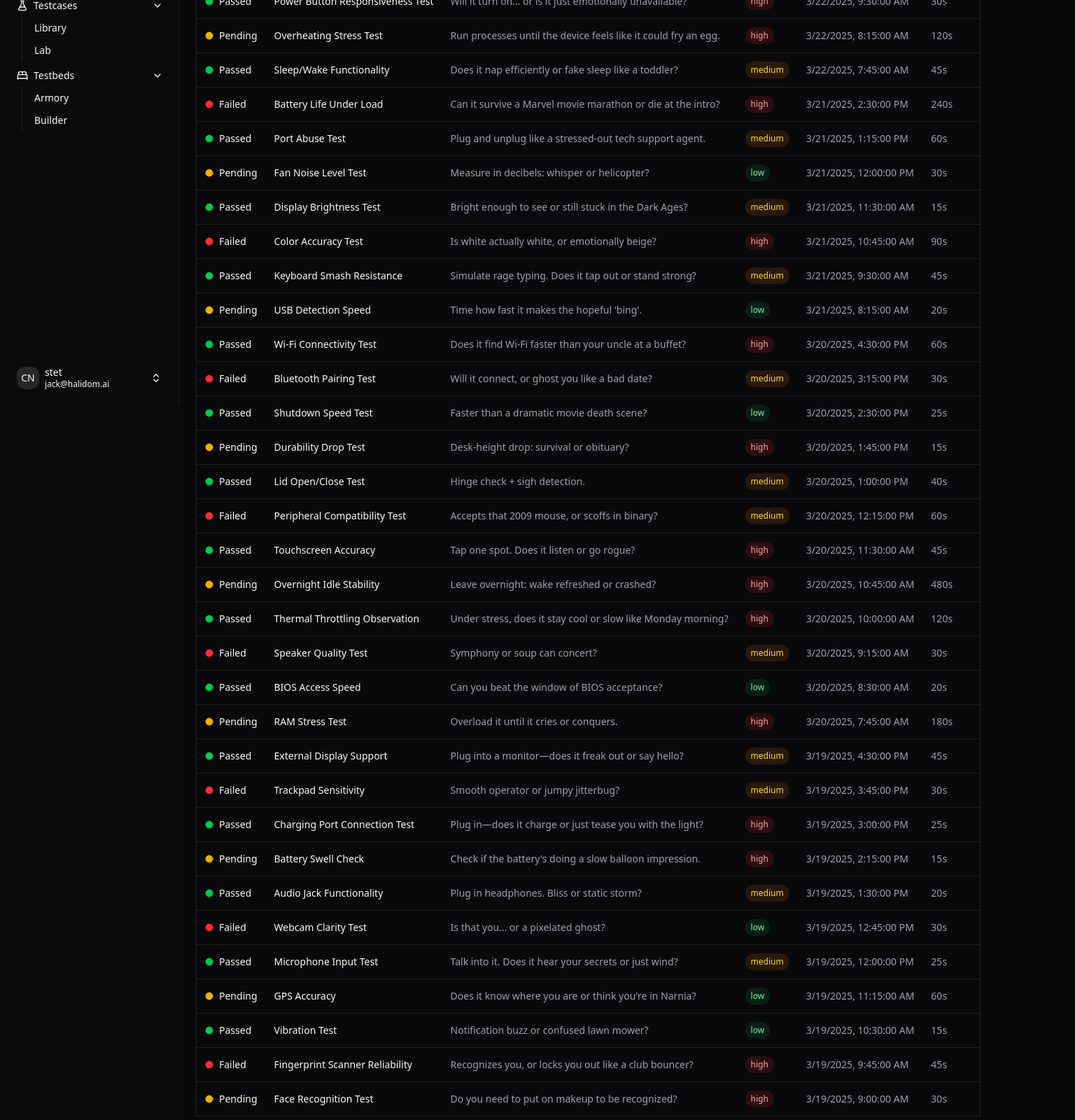
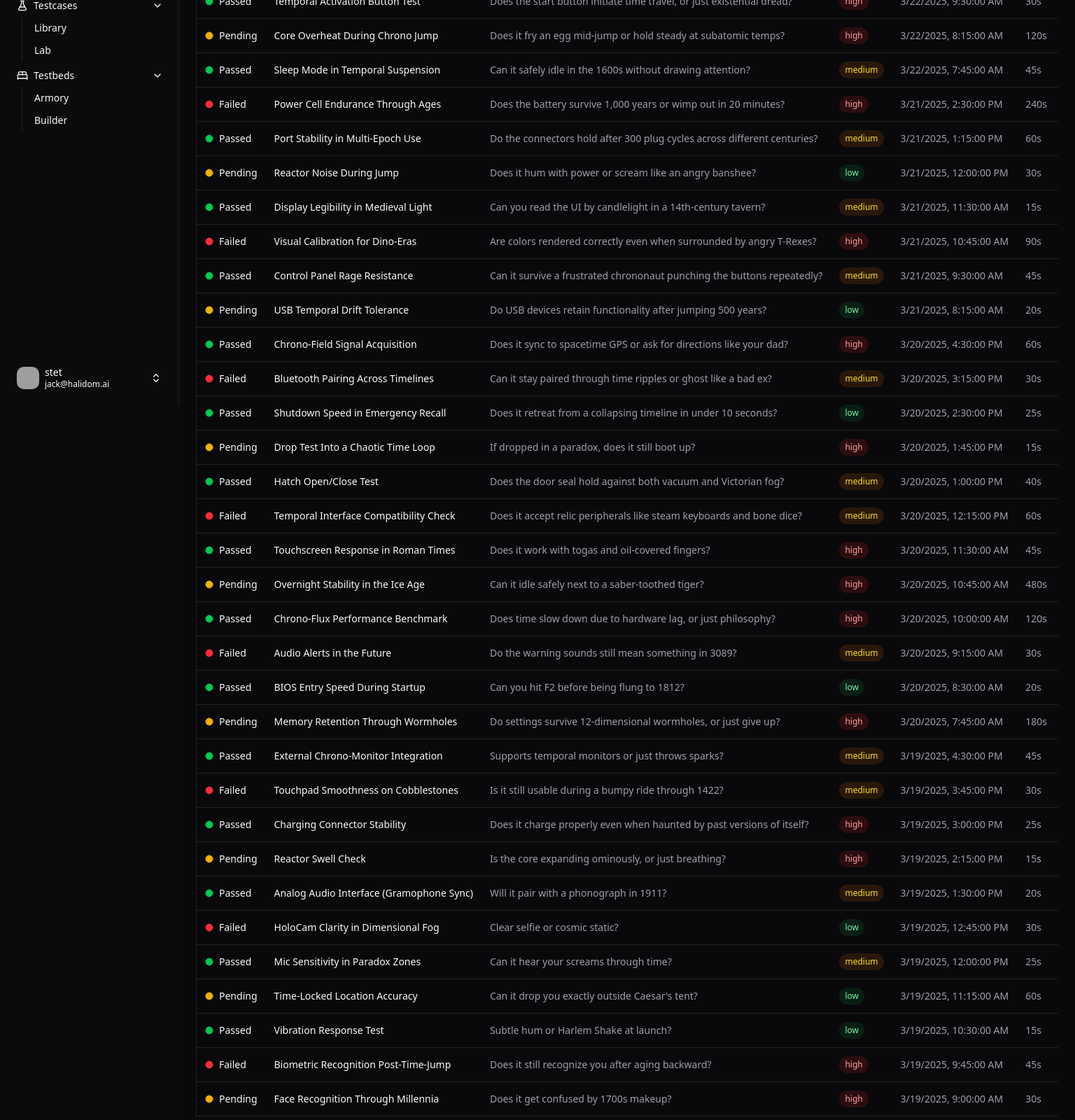
Before and after one commit to jstettner/HIL-Manager, a Next.js app: page /changesets in a window 1280 px wide. Shown: the part 220-1820 px from the top of the page at 70% size, 1536 px wide, since content can reach past the window. Built offline with nearby package versions, Linux system fonts and the light colour scheme; grey boxes are pictures that could not be loaded; a web font is replaced by a local one.

Commit message:
time machine stuff

```diff
--- a/data/sample-data.ts
+++ b/data/sample-data.ts
@@ -3,308 +3,341 @@ import { TestCase, TestBed } from "@/types";
 export const testCases: TestCase[] = [
   {
     id: "tc-001",
-    name: "Power Button Responsiveness Test",
-    description: "Will it turn on… or is it just emotionally unavailable?",
+    name: "Temporal Activation Button Test",
+    description: "Does the start button initiate time travel, or just existential dread?",
     status: "passed",
     lastRun: "2025-03-22T09:30:00Z",
     duration: 30,
     priority: "high",
+    compatibleTestbeds: ["TM-POD-001", "TM-RIG-001", "TM-VEHICLE-001"],
   },
   {
     id: "tc-002",
-    name: "Overheating Stress Test",
+    name: "Core Overheat During Chrono Jump",
     description:
-      "Run processes until the device feels like it could fry an egg.",
+      "Does it fry an egg mid-jump or hold steady at subatomic temps?",
     status: "pending",
     lastRun: "2025-03-22T08:15:00Z",
     duration: 120,
     priority: "high",
+    compatibleTestbeds: ["TM-POD-002", "TM-RIG-002", "TM-STATION-001"],
   },
   {
     id: "tc-003",
-    name: "Sleep/Wake Functionality",
-    description: "Does it nap efficiently or fake sleep like a toddler?",
+    name: "Sleep Mode in Temporal Suspension",
+    description: "Can it safely idle in the 1600s without drawing attention?",
     status: "passed",
     lastRun: "2025-03-22T07:45:00Z",
     duration: 45,
     priority: "medium",
+    compatibleTestbeds: ["TM-POD-001", "TM-SUIT-001", "TM-VEHICLE-002"],
   },
   {
     id: "tc-004",
-    name: "Battery Life Under Load",
-    description: "Can it survive a Marvel movie marathon or die at the intro?",
+    name: "Power Cell Endurance Through Ages",
+    description: "Does the battery survive 1,000 years or wimp out in 20 minutes?",
     status: "failed",
     lastRun: "2025-03-21T14:30:00Z",
     duration: 240,
     priority: "high",
+    compatibleTestbeds: ["TM-POD-001", "TM-SUIT-001"],
   },
   {
     id: "tc-005",
-    name: "Port Abuse Test",
-    description: "Plug and unplug like a stressed-out tech support agent.",
+    name: "Port Stability in Multi-Epoch Use",
+    description: "Do the connectors hold after 300 plug cycles across different centuries?",
     status: "passed",
     lastRun: "2025-03-21T13:15:00Z",
     duration: 60,
     priority: "medium",
+    compatibleTestbeds: ["TM-RIG-002", "TM-STATION-001"],
   },
   {
     id: "tc-006",
-    name: "Fan Noise Level Test",
-    description: "Measure in decibels: whisper or helicopter?",
+    name: "Reactor Noise During Jump",
+    description: "Does it hum with power or scream like an angry banshee?",
     status: "pending",
     lastRun: "2025-03-21T12:00:00Z",
     duration: 30,
     priority: "low",
+    compatibleTestbeds: ["TM-RIG-001", "TM-VEHICLE-001"],
   },
   {
     id: "tc-007",
-    name: "Display Brightness Test",
-    description: "Bright enough to see or still stuck in the Dark Ages?",
+    name: "Display Legibility in Medieval Light",
+    description: "Can you read the UI by candlelight in a 14th-century tavern?",
     status: "passed",
     lastRun: "2025-03-21T11:30:00Z",
     duration: 15,
     priority: "medium",
+    compatibleTestbeds: ["TM-POD-001", "TM-VEHICLE-002"],
   },
   {
     id: "tc-008",
-    name: "Color Accuracy Test",
-    description: "Is white actually white, or emotionally beige?",
+    name: "Visual Calibration for Dino-Eras",
+    description: "Are colors rendered correctly even when surrounded by angry T-Rexes?",
     status: "failed",
     lastRun: "2025-03-21T10:45:00Z",
     duration: 90,
     priority: "high",
+    compatibleTestbeds: ["TM-POD-001", "TM-SUIT-001"],
   },
   {
     id: "tc-009",
-    name: "Keyboard Smash Resistance",
-    description: "Simulate rage typing. Does it tap out or stand strong?",
+    name: "Control Panel Rage Resistance",
+    description: "Can it survive a frustrated chrononaut punching the buttons repeatedly?",
     status: "passed",
     lastRun: "2025-03-21T09:30:00Z",
     duration: 45,
     priority: "medium",
+    compatibleTestbeds: ["TM-RIG-002", "TM-VEHICLE-002"],
   },
   {
     id: "tc-010",
-    name: "USB Detection Speed",
-    description: "Time how fast it makes the hopeful 'bing'.",
+    name: "USB Temporal Drift Tolerance",
+    description: "Do USB devices retain functionality after jumping 500 years?",
     status: "pending",
     lastRun: "2025-03-21T08:15:00Z",
     duration: 20,
     priority: "low",
+    compatibleTestbeds: ["TM-RIG-001", "TM-STATION-001"],
   },
   {
     id: "tc-011",
-    name: "Wi-Fi Connectivity Test",
-    description: "Does it find Wi-Fi faster than your uncle at a buffet?",
+    name: "Chrono-Field Signal Acquisition",
+    description: "Does it sync to spacetime GPS or ask for directions like your dad?",
     status: "passed",
     lastRun: "2025-03-20T16:30:00Z",
     duration: 60,
     priority: "high",
+    compatibleTestbeds: ["TM-POD-001", "TM-VEHICLE-001", "TM-SUIT-001"],
   },
   {
     id: "tc-012",
-    name: "Bluetooth Pairing Test",
-    description: "Will it connect, or ghost you like a bad date?",
+    name: "Bluetooth Pairing Across Timelines",
+    description: "Can it stay paired through time ripples or ghost like a bad ex?",
     status: "failed",
     lastRun: "2025-03-20T15:15:00Z",
     duration: 30,
     priority: "medium",
+    compatibleTestbeds: ["TM-POD-001", "TM-NANO-001"],
   },
   {
     id: "tc-013",
-    name: "Shutdown Speed Test",
-    description: "Faster than a dramatic movie death scene?",
+    name: "Shutdown Speed in Emergency Recall",
+    description: "Does it retreat from a collapsing timeline in under 10 seconds?",
     status: "passed",
     lastRun: "2025-03-20T14:30:00Z",
     duration: 25,
     priority: "low",
+    compatibleTestbeds: ["TM-SUIT-001", "TM-POD-002"],
   },
   {
     id: "tc-014",
-    name: "Durability Drop Test",
-    description: "Desk-height drop: survival or obituary?",
+    name: "Drop Test Into a Chaotic Time Loop",
+    description: "If dropped in a paradox, does it still boot up?",
     status: "pending",
     lastRun: "2025-03-20T13:45:00Z",
     duration: 15,
     priority: "high",
+    compatibleTestbeds: ["TM-SUIT-001", "TM-POD-001"],
   },
   {
     id: "tc-015",
-    name: "Lid Open/Close Test",
-    description: "Hinge check + sigh detection.",
+    name: "Hatch Open/Close Test",
+    description: "Does the door seal hold against both vacuum and Victorian fog?",
     status: "passed",
     lastRun: "2025-03-20T13:00:00Z",
     duration: 40,
     priority: "medium",
+    compatibleTestbeds: ["TM-POD-001", "TM-VEHICLE-001"],
   },
   {
     id: "tc-016",
-    name: "Peripheral Compatibility Test",
-    description: "Accepts that 2009 mouse, or scoffs in binary?",
+    name: "Temporal Interface Compatibility Check",
+    description: "Does it accept relic peripherals like steam keyboards and bone dice?",
     status: "failed",
     lastRun: "2025-03-20T12:15:00Z",
     duration: 60,
     priority: "medium",
+    compatibleTestbeds: ["TM-RIG-002", "TM-VEHICLE-002"],
   },
   {
     id: "tc-017",
-    name: "Touchscreen Accuracy",
-    description: "Tap one spot. Does it listen or go rogue?",
+    name: "Touchscreen Response in Roman Times",
+    description: "Does it work with togas and oil-covered fingers?",
     status: "passed",
     lastRun: "2025-03-20T11:30:00Z",
     duration: 45,
     priority: "high",
+    compatibleTestbeds: ["TM-POD-001", "TM-SUIT-001"],
   },
   {
     id: "tc-018",
-    name: "Overnight Idle Stability",
-    description: "Leave overnight: wake refreshed or crashed?",
+    name: "Overnight Stability in the Ice Age",
+    description: "Can it idle safely next to a saber-toothed tiger?",
     status: "pending",
     lastRun: "2025-03-20T10:45:00Z",
     duration: 480,
     priority: "high",
+    compatibleTestbeds: ["TM-SUIT-001", "TM-STATION-001"],
   },
   {
     id: "tc-019",
-    name: "Thermal Throttling Observation",
-    description: "Under stress, does it stay cool or slow like Monday morning?",
+    name: "Chrono-Flux Performance Benchmark",
+    description: "Does time slow down due to hardware lag, or just philosophy?",
     status: "passed",
     lastRun: "2025-03-20T10:00:00Z",
     duration: 120,
     priority: "high",
+    compatibleTestbeds: ["TM-RIG-001", "TM-POD-002"],
   },
   {
     id: "tc-020",
-    name: "Speaker Quality Test",
-    description: "Symphony or soup can concert?",
+    name: "Audio Alerts in the Future",
+    description: "Do the warning sounds still mean something in 3089?",
     status: "failed",
     lastRun: "2025-03-20T09:15:00Z",
     duration: 30,
     priority: "medium",
+    compatibleTestbeds: ["TM-POD-001", "TM-NANO-001"],
   },
   {
     id: "tc-021",
-    name: "BIOS Access Speed",
-    description: "Can you beat the window of BIOS acceptance?",
+    name: "BIOS Entry Speed During Startup",
+    description: "Can you hit F2 before being flung to 1812?",
     status: "passed",
     lastRun: "2025-03-20T08:30:00Z",
     duration: 20,
     priority: "low",
+    compatibleTestbeds: ["TM-RIG-001", "TM-VEHICLE-001"],
   },
   {
     id: "tc-022",
-    name: "RAM Stress Test",
-    description: "Overload it until it cries or conquers.",
+    name: "Memory Retention Through Wormholes",
+    description: "Do settings survive 12-dimensional wormholes, or just give up?",
     status: "pending",
     lastRun: "2025-03-20T07:45:00Z",
     duration: 180,
     priority: "high",
+    compatibleTestbeds: ["TM-STATION-001", "TM-POD-001"],
   },
   {
     id: "tc-023",
-    name: "External Display Support",
-    description: "Plug into a monitor—does it freak out or say hello?",
+    name: "External Chrono-Monitor Integration",
+    description: "Supports temporal monitors or just throws sparks?",
     status: "passed",
     lastRun: "2025-03-19T16:30:00Z",
     duration: 45,
     priority: "medium",
+    compatibleTestbeds: ["TM-RIG-001", "TM-STATION-001"],
   },
   {
     id: "tc-024",
-    name: "Trackpad Sensitivity",
-    description: "Smooth operator or jumpy jitterbug?",
+    name: "Touchpad Smoothness on Cobblestones",
+    description: "Is it still usable during a bumpy ride through 1422?",
     status: "failed",
     lastRun: "2025-03-19T15:45:00Z",
     duration: 30,
     priority: "medium",
+    compatibleTestbeds: ["TM-POD-001", "TM-VEHICLE-002"],
   },
   {
     id: "tc-025",
-    name: "Charging Port Connection Test",
-    description: "Plug in—does it charge or just tease you with the light?",
+    name: "Charging Connector Stability",
+    description: "Does it charge properly even when haunted by past versions of itself?",
     status: "passed",
     lastRun: "2025-03-19T15:00:00Z",
     duration: 25,
     priority: "high",
+    compatibleTestbeds: ["TM-POD-001", "TM-RIG-002"],
   },
   {
     id: "tc-026",
-    name: "Battery Swell Check",
-    description: "Check if the battery's doing a slow balloon impression.",
+    name: "Reactor Swell Check",
+    description: "Is the core expanding ominously, or just breathing?",
     status: "pending",
     lastRun: "2025-03-19T14:15:00Z",
     duration: 15,
     priority: "high",
+    compatibleTestbeds: ["TM-POD-002", "TM-VEHICLE-001"],
   },
   {
     id: "tc-027",
-    name: "Audio Jack Functionality",
-    description: "Plug in headphones. Bliss or static storm?",
+    name: "Analog Audio Interface (Gramophone Sync)",
+    description: "Will it pair with a phonograph in 1911?",
     status: "passed",
     lastRun: "2025-03-19T13:30:00Z",
     duration: 20,
     priority: "medium",
+    compatibleTestbeds: ["TM-VEHICLE-002", "TM-RIG-002"],
   },
   {
     id: "tc-028",
-    name: "Webcam Clarity Test",
-    description: "Is that you… or a pixelated ghost?",
+    name: "HoloCam Clarity in Dimensional Fog",
+    description: "Clear selfie or cosmic static?",
     status: "failed",
     lastRun: "2025-03-19T12:45:00Z",
     duration: 30,
     priority: "low",
+    compatibleTestbeds: ["TM-POD-001", "TM-NANO-001"],
   },
   {
     id: "tc-029",
-    name: "Microphone Input Test",
-    description: "Talk into it. Does it hear your secrets or just wind?",
+    name: "Mic Sensitivity in Paradox Zones",
+    description: "Can it hear your screams through time?",
     status: "passed",
     lastRun: "2025-03-19T12:00:00Z",
     duration: 25,
     priority: "medium",
+    compatibleTestbeds: ["TM-POD-001", "TM-SUIT-001"],
   },
   {
     id: "tc-030",
-    name: "GPS Accuracy",
-    description: "Does it know where you are or think you're in Narnia?",
+    name: "Time-Locked Location Accuracy",
+    description: "Can it drop you exactly outside Caesar's tent?",
     status: "pending",
     lastRun: "2025-03-19T11:15:00Z",
     duration: 60,
     priority: "low",
+    compatibleTestbeds: ["TM-SUIT-001", "TM-PORTAL-001"],
   },
   {
     id: "tc-031",
-    name: "Vibration Test",
-    description: "Notification buzz or confused lawn mower?",
+    name: "Vibration Response Test",
+    description: "Subtle hum or Harlem Shake at launch?",
     status: "passed",
     lastRun: "2025-03-19T10:30:00Z",
     duration: 15,
     priority: "low",
+    compatibleTestbeds: ["TM-VEHICLE-001", "TM-POD-001"],
   },
   {
     id: "tc-032",
-    name: "Fingerprint Scanner Reliability",
-    description: "Recognizes you, or locks you out like a club bouncer?",
+    name: "Biometric Recognition Post-Time-Jump",
+    description: "Does it still recognize you after aging backward?",
     status: "failed",
     lastRun: "2025-03-19T09:45:00Z",
     duration: 45,
     priority: "high",
+    compatibleTestbeds: ["TM-POD-001", "TM-SUIT-001"],
   },
   {
     id: "tc-033",
-    name: "Face Recognition Test",
-    description: "Do you need to put on makeup to be recognized?",
+    name: "Face Recognition Through Millennia",
+    description: "Does it get confused by 1700s makeup?",
     status: "pending",
     lastRun: "2025-03-19T09:00:00Z",
     duration: 30,
     priority: "high",
+    compatibleTestbeds: ["TM-POD-001", "TM-SUIT-001"],
   },
 ];
 
 export const testBeds: TestBed[] = [
   {
-    id: "tb-001",
-    name: "Primary Test Environment",
+    id: "TM-POD-001",
+    name: "Personal Time Pod",
     status: "active",
     type: "physical",
     ipAddress: "192.168.1.100",
@@ -316,10 +349,10 @@ export const testBeds: TestBed[] = [
     },
   },
   {
-    id: "tb-002",
-    name: "Virtual Dev Environment",
+    id: "TM-POD-002",
+    name: "Budget Time Pod",
     status: "active",
-    type: "virtual",
+    type: "physical",
     ipAddress: "192.168.1.101",
     lastActive: "2025-03-20T19:25:00Z",
     resources: {
@@ -329,16 +362,107 @@ export const testBeds: TestBed[] = [
     },
   },
   {
-    id: "tb-003",
-    name: "Legacy System Testbed",
-    status: "maintenance",
+    id: "TM-RIG-001",
+    name: "Stationary Time Rig",
+    status: "active",
     type: "physical",
     ipAddress: "192.168.1.102",
     lastActive: "2025-03-19T10:15:00Z",
+    resources: {
+      cpu: 12,
+      memory: 64,
+      storage: 1024,
+    },
+  },
+  {
+    id: "TM-RIG-002",
+    name: "Prototype Time Rig",
+    status: "maintenance",
+    type: "physical",
+    ipAddress: "192.168.1.103",
+    lastActive: "2025-03-18T14:25:00Z",
     resources: {
       cpu: 4,
       memory: 8,
       storage: 128,
     },
   },
+  {
+    id: "TM-PORTAL-001",
+    name: "Temporal Gateway",
+    status: "active",
+    type: "physical",
+    ipAddress: "192.168.1.104",
+    lastActive: "2025-03-20T16:45:00Z",
+    resources: {
+      cpu: 16,
+      memory: 128,
+      storage: 2048,
+    },
+  },
+  {
+    id: "TM-SUIT-001",
+    name: "Wearable Time Suit",
+    status: "active",
+    type: "physical",
+    ipAddress: "192.168.1.105",
+    lastActive: "2025-03-20T13:10:00Z",
+    resources: {
+      cpu: 2,
+      memory: 4,
+      storage: 64,
+    },
+  },
+  {
+    id: "TM-VEHICLE-001",
+    name: "DeLorean Temporal Vehicle",
+    status: "active",
+    type: "physical",
+    ipAddress: "192.168.1.106",
+    lastActive: "2025-03-19T15:30:00Z",
+    resources: {
+      cpu: 6,
+      memory: 16,
+      storage: 256,
+    },
+  },
+  {
+    id: "TM-VEHICLE-002",
+    name: "Victorian Time Carriage",
+    status: "maintenance",
+    type: "physical",
+    ipAddress: "192.168.1.107",
+    lastActive: "2025-03-18T09:20:00Z",
+    resources: {
+      cpu: 2,
+      memory: 8,
+      storage: 128,
+    },
+  },
+  {
+    id: "TM-NANO-001",
+    name: "Nanobot Swarm",
+    status: "active",
+    type: "virtual",
+    ipAddress: "192.168.1.108",
+    lastActive: "2025-03-20T11:05:00Z",
+    resources: {
+      cpu: 1,
+      memory: 2,
+      storage: 16,
+    },
+  },
+  {
+    id: "TM-STATION-001",
+    name: "Secure Research Facility",
+    status: "active",
+    type: "physical",
+    ipAddress: "192.168.1.109",
+    lastActive: "2025-03-20T18:45:00Z",
+    resources: {
+      cpu: 32,
+      memory: 256,
+      storage: 4096,
+    },
+  },
 ];
--- a/types/index.ts
+++ b/types/index.ts
@@ -6,6 +6,7 @@ export interface TestCase {
   lastRun: string;
   duration: number; // in seconds
   priority: "low" | "medium" | "high";
+  compatibleTestbeds?: string[];
 }
 
 export interface TestBed {
```
Also changed, not shown: 2 other files (tests, documents, lock files or other folders).
